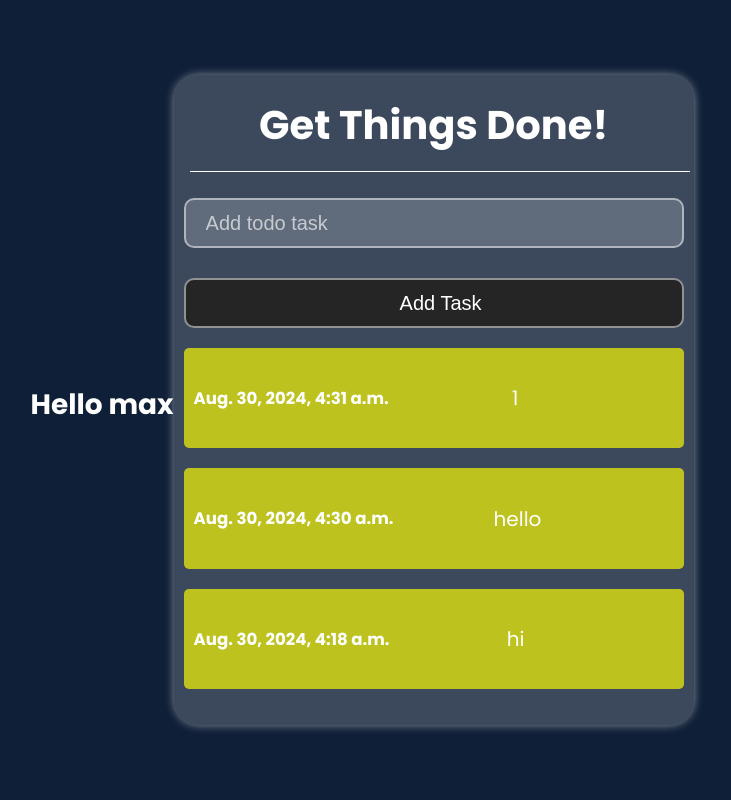
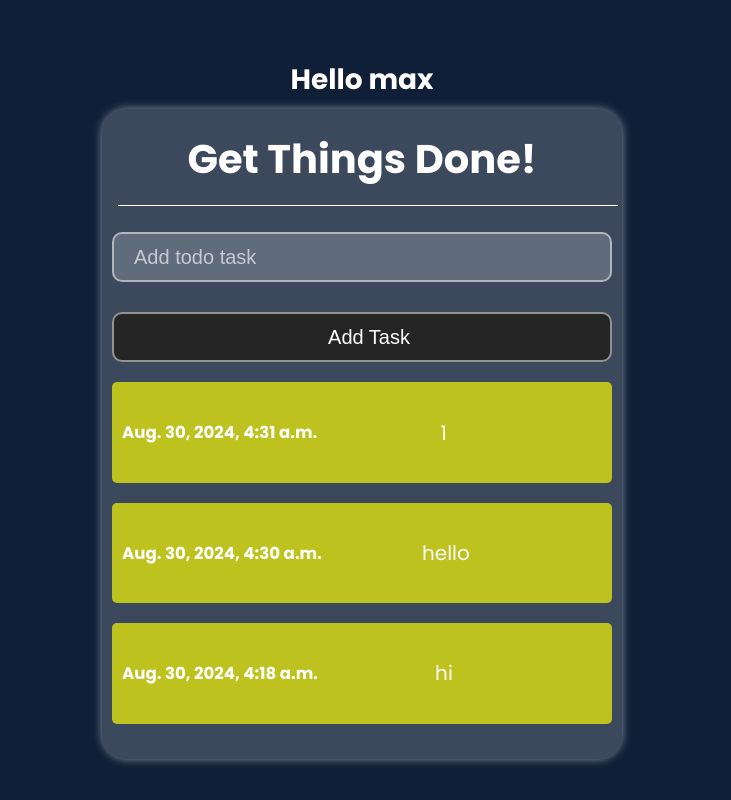
Before and after one commit to mpa-mxiang/django-todo, a Django app: page /todo/ in a window 1280 px wide. Shown: the whole page, without its empty margins (278-1009 px from the left). Run offline with Django 5.2, Linux system fonts and the light colour scheme; a user stored in the database is signed in; data comes from the database, SQL or seed files in the repository; both versions use the stored data as it was after the commit.

Commit message:
fix signup-login height and flex direction

```diff
--- a/todo/todo/static/styles/index.css
+++ b/todo/todo/static/styles/index.css
@@ -5,10 +5,8 @@ body {
 }
 
 .signup-login {
-
   background-color: #0f1f37;
   width: 100%;
-  height: 1080px;
   overflow: hidden;
   font-size: 24px;
   color: #fff;
@@ -17,8 +15,7 @@ body {
   justify-content: center;
   align-items: center;
   height: 100vh;
-
-
+  flex-direction: column;
 }
 
 .signup-box {
```
Also changed, not shown: todo/db.sqlite3.
